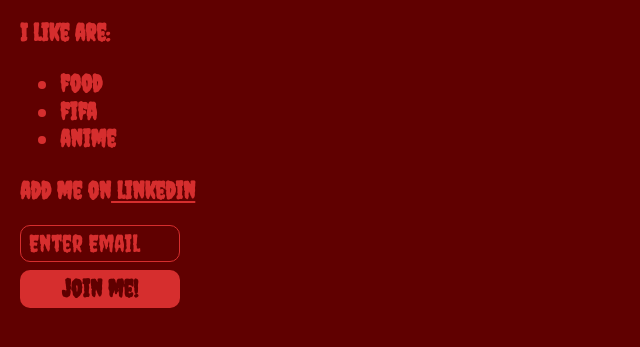
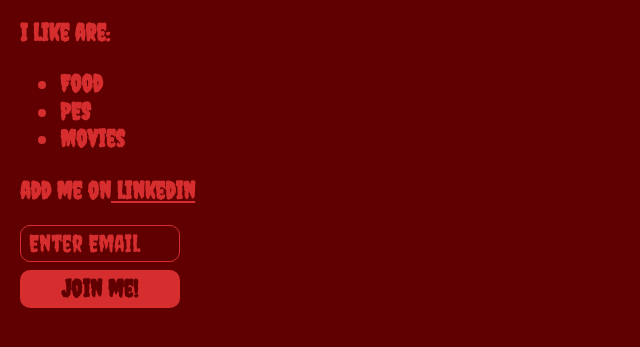
Before and after one commit to ArunKrishnadas/Task1-wb, a website built with Vite: page index.html in a window 1280 px wide. Shown: the part 515-862 px from the top of the page, 0-640 px from the left. Built offline with nearby package versions, Linux system fonts and the light colour scheme; a web font is replaced by a local one.

Commit message:
Update index.html

```diff
--- a/index.html
+++ b/index.html
@@ -11,13 +11,13 @@
         <h1> Arun Krishnadas</h1>
         <h2> I like are:
             <ul>
-                <li>food</li>
-                <li>fifa</li>
-                <li>anime</li>
+                <li>Food</li>
+                <li>PES</li>
+                <li>Movies</li>
             </ul>
-            <p> add me on<a href="" target="_blank"> linkedin </a>
+            <p> add me on<a href="https://www.linkedin.com/in/arun-krishnadas-3852b3256/" target="_blank"> linkedin </a>
             <input type="text" placeholder="Enter Email">
-            <button>join me!</button>
+            <button>Join me!</button>
         <!-- i
         Challenge 1:
         Write the HTML for your personal website.
```
